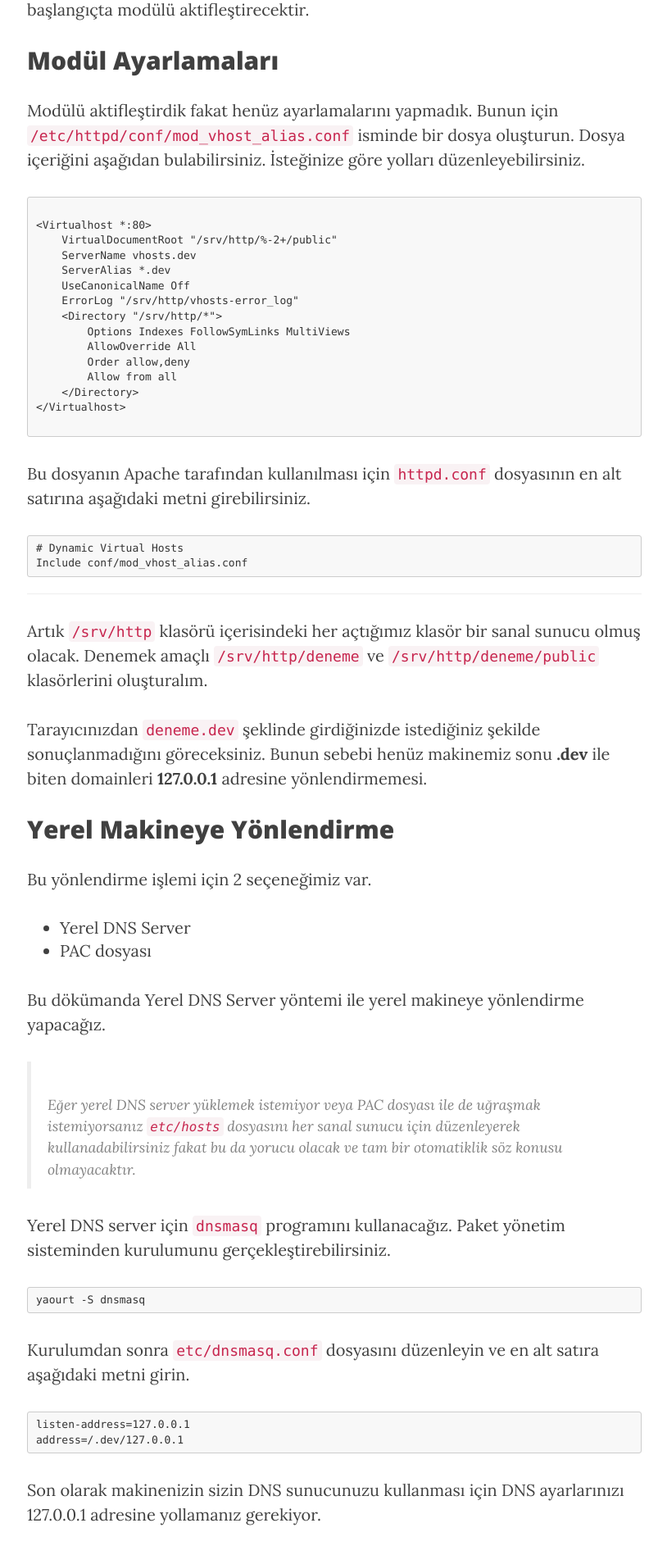
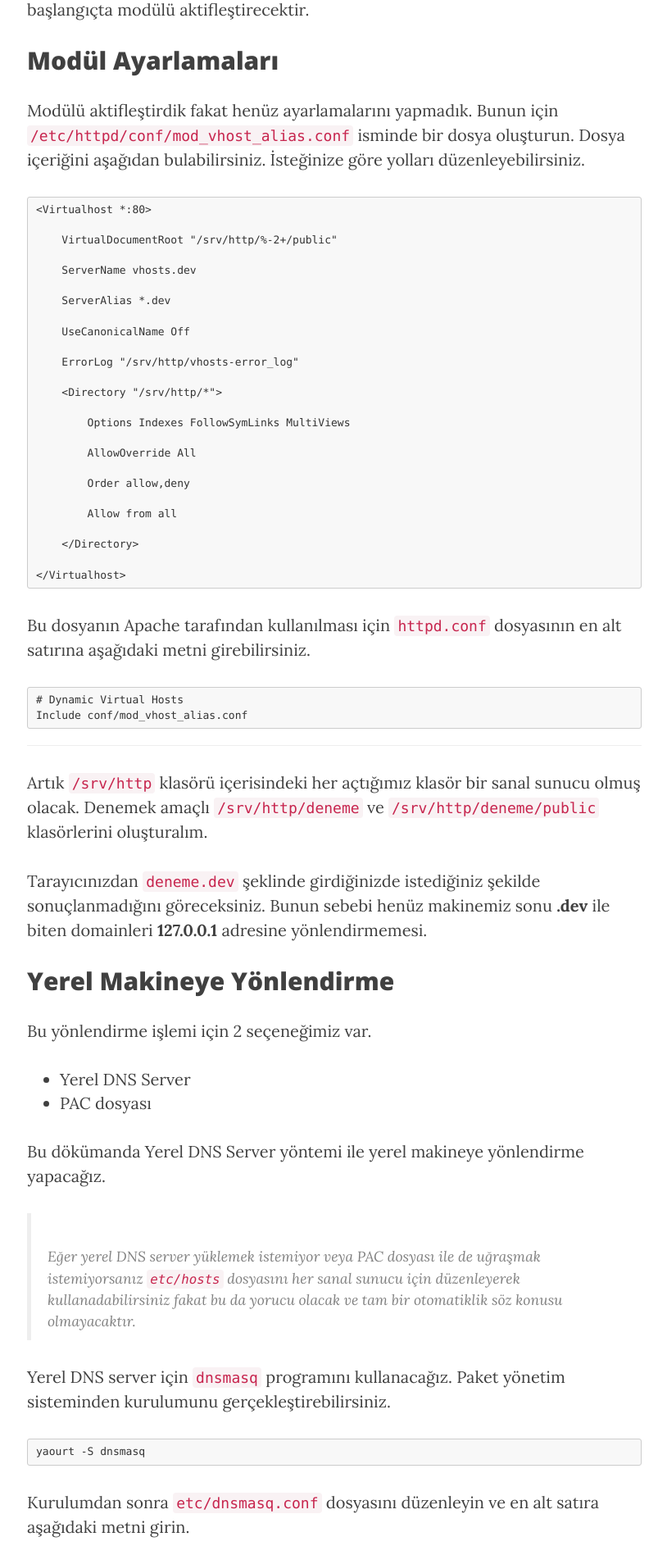
Before and after one commit to erayaydin/erayaydin.github.io-bulma, a Jekyll site: the page built from _posts/2015-05-16-otomatik-apache-sanal-sunucu.markdown, in a window 1280 px wide. Shown: the part 1164-3061 px from the top of the page at 82% size, without its empty margins (232-1046 px from the left). Built offline with Jekyll 4.4.1, drawn with Linux system fonts in a browser that asks for light colours; nearby versions of some CDN libraries.

Commit message:
fix test for apache post

````diff
--- a/_posts/2015-05-16-otomatik-apache-sanal-sunucu.markdown
+++ b/_posts/2015-05-16-otomatik-apache-sanal-sunucu.markdown
@@ -21,21 +21,31 @@ Vhost alias modülünü aktifleştirmek için Apache'nin konfigürasyon dosyası
 Modülü aktifleştirdik fakat henüz ayarlamalarını yapmadık. Bunun için `/etc/httpd/conf/mod_vhost_alias.conf` isminde bir dosya oluşturun. Dosya içeriğini aşağıdan bulabilirsiniz. İsteğinize göre yolları düzenleyebilirsiniz.
 
 ```
+<Virtualhost *:80>
 
-<Virtualhost *:80>
     VirtualDocumentRoot "/srv/http/%-2+/public"
+
     ServerName vhosts.dev
+
     ServerAlias *.dev
+
     UseCanonicalName Off
+
     ErrorLog "/srv/http/vhosts-error_log"
+
     <Directory "/srv/http/*">
+
         Options Indexes FollowSymLinks MultiViews
+
         AllowOverride All
+
         Order allow,deny
+
         Allow from all
+
     </Directory>
+
 </Virtualhost>
-
 ```
 
 Bu dosyanın Apache tarafından kullanılması için `httpd.conf` dosyasının en alt satırına aşağıdaki metni girebilirsiniz.
````
